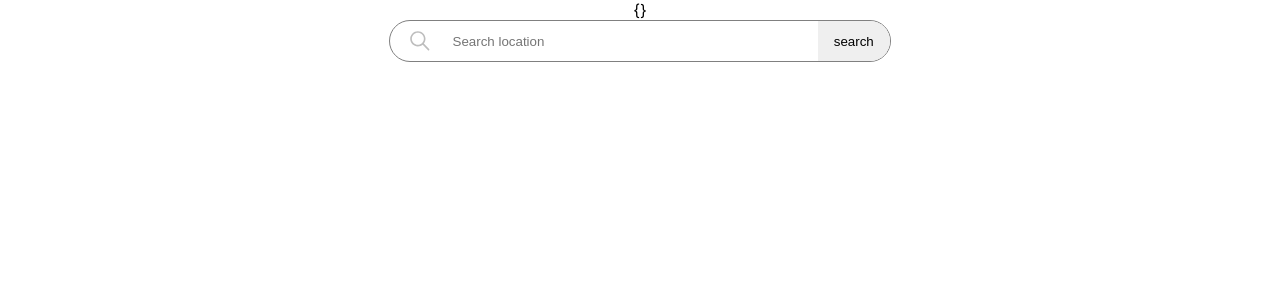
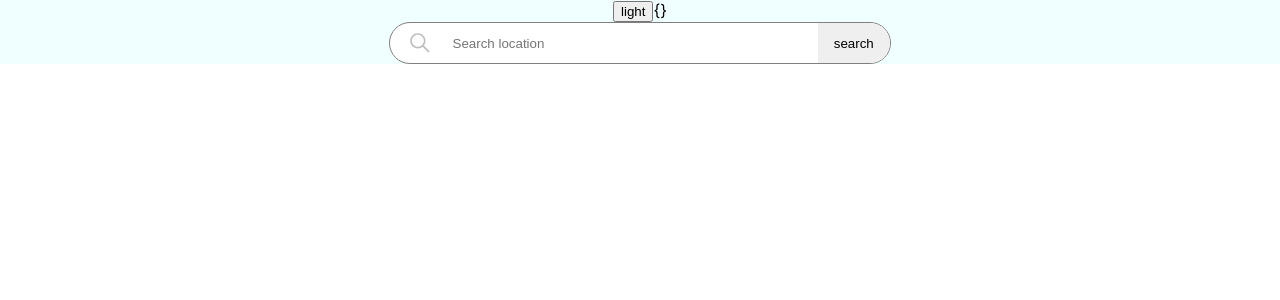
Before and after one commit to Lspacedev/react-weather-app, a React (Create React App) app: page / in a window 1280 px wide. Shown: the top 300 px of the page. Built offline with nearby package versions, Linux system fonts and the light colour scheme.

Commit message:
added changeTheme function

```diff
--- a/src/App.css
+++ b/src/App.css
@@ -40,6 +40,7 @@ button {
   display: flex;
   border-radius: 40px;
   border: 1px solid gray;
+  background-color: white;
 }
 
 .search-div input[type="search"] {
@@ -69,3 +70,11 @@ button {
 #search-btn:hover {
   background-color: rgb(216, 216, 216);
 }
+
+.dark {
+  background-color: lightgray;
+}
+
+.light {
+  background-color: azure;
+}
--- a/src/App.js
+++ b/src/App.js
@@ -1,10 +1,13 @@
 import "./App.css";
 import { useState, useEffect } from "react";
-import SearchLocation from "./components/SearchLocation";
+import Main from "./components/Main";
 
 function App() {
   const [locationName, setLocationName] = useState("");
   const [locationObj, setLocationObj] = useState({});
+  const [err, setErr] = useState("");
+
+  const [theme, setTheme] = useState("light");
   useEffect(() => {
     /*fetch(
       `https://api.weatherapi.com/v1/forecast.json?key=1d668ceaba92432fb3890228240802&q=${locationName}`,
@@ -35,16 +38,23 @@ function App() {
         };
         console.log("object:", obj);
         setLocationObj(obj);
-      });*/
+      }).catch(err){
+        setErr(err);
+      };*/
   }, []);
   function changeLocation(name) {
     setLocationName(name);
   }
+  function changeTheme() {
+    let toggle = theme === "light" ? "dark" : "light";
+    setTheme(toggle);
+  }
   return (
-    <div className="App">
+    <div className={`App ${theme}`}>
+      <button onClick={changeTheme}>{theme}</button>
       {locationName}
       {JSON.stringify(locationObj)}
-      <SearchLocation changeLocation={changeLocation} />
+      <Main changeLocation={changeLocation} />
     </div>
   );
 }
--- /dev/null
+++ b/src/components/Main.js
@@ -0,0 +1,10 @@
+import SearchLocation from "./SearchLocation";
+function Main({ changeLocation }) {
+  return (
+    <div>
+      <SearchLocation changeLocation={changeLocation} />
+    </div>
+  );
+}
+
+export default Main;
```
